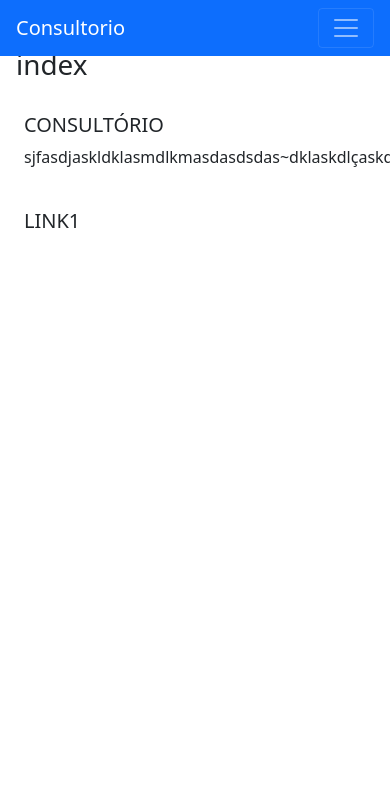
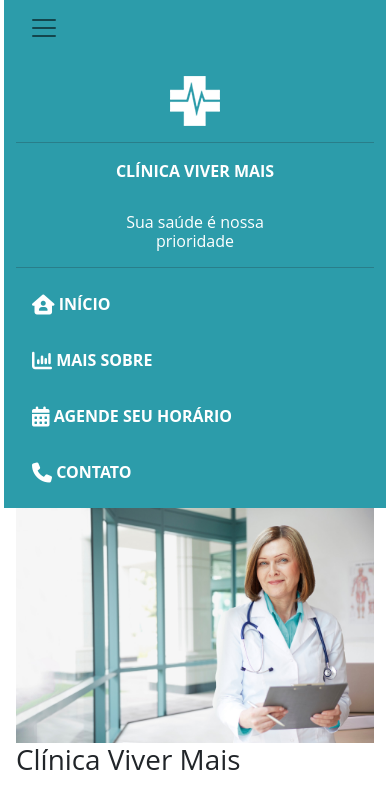
Before and after one commit to danielcdl/seminario, a PHP site: page / in a window 390 px wide; the page is wider, and only the part inside the window is pictured. Shown: the top 809 px of that part. Run offline with PHP 8.4, Linux system fonts and the light colour scheme; some libraries are stand-ins or nearby versions.

Commit message:
Refatoração do codigo; melhoria na responsividade;

```diff
--- a/index.php
+++ b/index.php
@@ -1,13 +1,9 @@
-<?php
-include 'base/base.php';
-?>
-<div class="container mt-5">
-	<div class="row mt-5 ">
-		<div class="col">
-      <h1>index</h1>
-		</div>
-	</div>
-</div
-<?php
-include 'base/footer.php';
-?>
+<?php include 'templates/header.html'; ?>
+
+
+<img class="img-fluid" src="static/img/banner1.jpg" alt="Banner">
+
+<h1>Clínica Viver Mais</h1>
+
+
+<?php include 'templates/footer.html'; ?>
--- /dev/null
+++ b/sobre.php
@@ -0,0 +1,5 @@
+<?php include 'templates/header.html'; ?>
+
+<h1>qualificação e experiência</h1>
+
+<?php include 'templates/footer.html'; ?>
--- /dev/null
+++ b/static/css/style.css
@@ -0,0 +1,57 @@
+*{
+	font-family: 'Open Sans', sans-serif;
+}
+
+.menu{
+  background-color: #2c9caa;
+}
+
+.menu img{
+  height: 50px;
+  width: 50px;
+  margin-top: 20px;
+}
+
+.menu a {
+  color: inherit;
+}
+
+.fa-cog {
+  color: black;
+}
+
+p {
+  color: white;
+  text-transform: uppercase;
+  font-weight: bold;
+  font-size: 16px;
+}
+
+.sub-titulo {
+  margin-top: 30px;
+  color: white;
+  text-align: center;
+  /* font-weight: bold; */
+  font-size: 16px;
+}
+
+
+.banner h6{
+  color: white;
+  text-align: center;
+  text-transform: uppercase;
+  font-weight: bold;
+  font-size: 16px;
+  position: absolute;
+}
+
+/*  Sessão Sobre*/
+
+.sobre h1{
+  padding: 2% auto;
+  margin-top: -8px;
+  width: 10%;
+  max-height: 700px;
+  margin-left: 10%;
+  min-width: 1203px;
+}
--- /dev/null
+++ b/templates/footer.html
@@ -0,0 +1,10 @@
+        </div>
+    </div>
+</div>
+
+ <!-- Scripts .js -->
+ <script src="https://cdn.jsdelivr.net/npm/popper.js@1.16.0/dist/umd/popper.min.js" integrity="sha384-Q6E9RHvbIyZFJoft+2mJbHaEWldlvI9IOYy5n3zV9zzTtmI3UksdQRVvoxMfooAo" crossorigin="anonymous"></script>
+ <script src="https://stackpath.bootstrapcdn.com/bootstrap/5.0.0-alpha1/js/bootstrap.min.js" integrity="sha384-oesi62hOLfzrys4LxRF63OJCXdXDipiYWBnvTl9Y9/TRlw5xlKIEHpNyvvDShgf/" crossorigin="anonymous"></script>
+
+</body>
+</html>
--- /dev/null
+++ b/templates/header.html
@@ -0,0 +1,86 @@
+<!DOCTYPE html>
+
+<html lang="pt-br">
+<head>
+    <meta charset="utf-8">
+    <meta name="viewport" content="width=device-width, user-scalable=no, initial-scale=1.0, maximum-scale=1.0, minimum-scale=1.0">
+    <meta http-equiv="X-UA-Compatible" content="ie=edge">
+
+    <!-- Title -->
+    <title>Clinica Viver Mais</title>
+
+    <!-- Arquivos CSS -->
+    <link rel="stylesheet" href="https://stackpath.bootstrapcdn.com/bootstrap/5.0.0-alpha1/css/bootstrap.min.css" integrity="sha384-r4NyP46KrjDleawBgD5tp8Y7UzmLA05oM1iAEQ17CSuDqnUK2+k9luXQOfXJCJ4I" crossorigin="anonymous">
+    <link rel="stylesheet" href="static/css/style.css">
+
+    <link rel="shortcut icon" type="image/x-icon" href="/static/img/logo.png">
+
+    <script src="https://kit.fontawesome.com/97cf635dfe.js" crossorigin="anonymous"></script>
+
+    <title>Clinica Viver Mais</title>
+</head>
+
+<body>
+
+    <div class="container-fluid">
+        <div class="row float-left">
+            <div class="col-md-auto col-xs-12 menu pt-2">
+                <button class="navbar-toggler navbar-light mb-2" type="button" data-toggle="collapse" data-target="#menu" aria-controls="menu" aria-expanded="false" aria-label="Toggle navigation">
+                    <span class="navbar-toggler-icon"></span>
+                </button>
+
+                <div class="col" id="menu">
+                    <ul class="nav flex-column flex-nowrap overflow-hidden" >
+                        <li class="nav-item text-center">
+                            <img src="/static/img/logo.png" alt="logo">
+                            <hr>
+                            <div>
+                                <p>Clínica Viver Mais</p>
+                            </div>
+
+                            <div class="sub-titulo">
+                                <h6>
+                                    Sua saúde é nossa <br> prioridade
+                                </h6>
+                            </div>
+                            <hr>
+                        </li>
+
+                        <li class="nav-item">
+                            <a class="nav-link text-truncate" href="/">
+                                <p>
+                                    <i class="fas fa-house-user fa-lg"></i>
+                                    início
+                                </p>
+                            </a>
+                        </li>
+                        <li class="nav-item">
+                            <a class="nav-link text-truncate" href="sobre.php">
+                                <p>
+                                    <i class="fa fa-bar-chart fa-lg"></i>
+                                    Mais sobre
+                                </p>
+                            </a>
+                        </li>
+                        <li class="nav-item">
+                            <a class="nav-link text-truncate" href="#">
+                                <p>
+                                    <i class="fa fa-calendar-alt fa-lg"></i>
+                                    Agende seu horário
+                                </p>
+                            </a>
+                        </li>
+                        <li class="nav-item">
+                            <a class="nav-link text-truncate" href="#">
+                                <p>
+                                    <i class="fa fa-phone fa-lg"></i>
+                                    contato
+                                </p>
+                            </a>
+                        </li>
+
+                    </ul>
+                </div>
+            </div>
+
+            <div class="col-md">
```
Also changed, not shown: index.html (deleted, +0 -52 lines), sobre.html (deleted, +0 -54 lines), style.css (deleted, +0 -84 lines), static/img/banner1.jpg (renamed from Imagens/banner1.jpg), static/img/logo.png (renamed from Imagens/logo.png), static/img/medicos.jpg (renamed from Imagens/medicos.jpg), teste.php (deleted).
